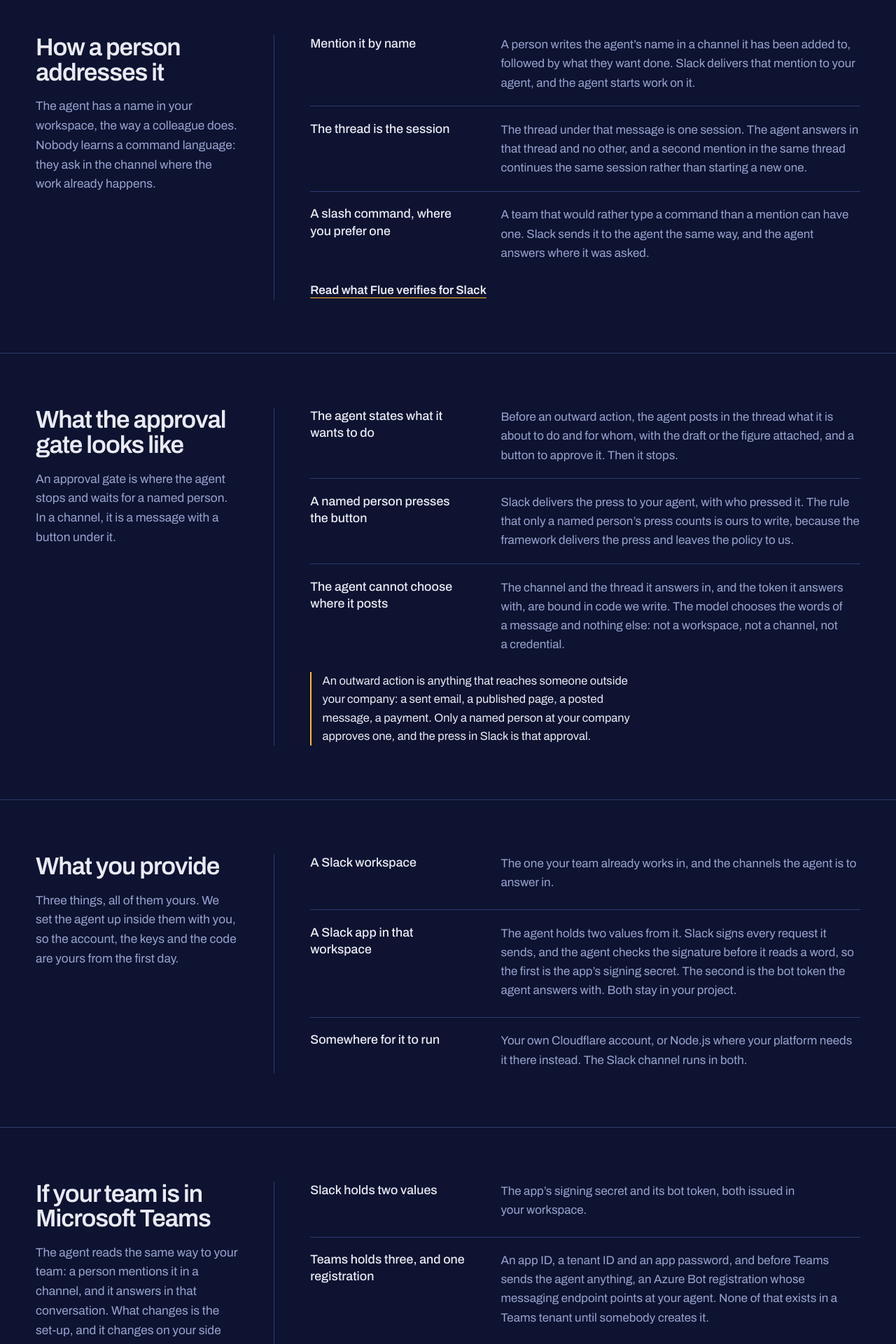
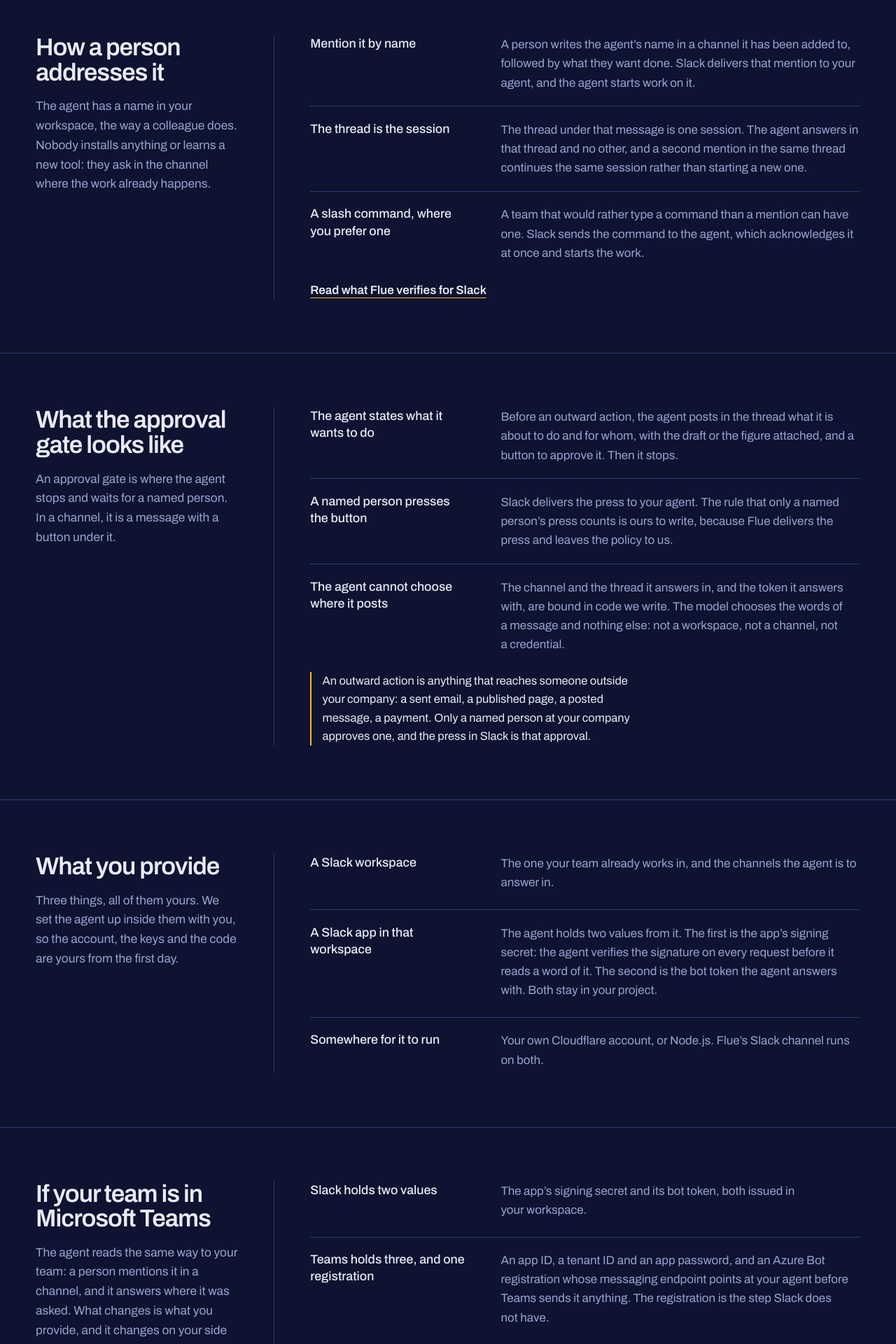
Before and after one commit to kastproductions/kastproductions, a Next.js app: page /slack in a window 1280 px wide. Shown: the part 540-2460 px from the top of the page at 70% size. Built offline with nearby package versions, Linux system fonts and the light colour scheme.

Commit message:
Answer the two-axis review of the Slack page (ticket 16)

```diff
--- a/src/app/content.ts
+++ b/src/app/content.ts
@@ -1025,6 +1025,10 @@ export const slackPage: PageRecord = {
   date: "2026-09-21",
 };
 
+/* The mail subject every call to action on the Slack page carries, which is
+ * how the analytics event names the door a reader came through. */
+export const slackSubject = "Agent in Slack";
+
 /* The pages we write by hand, as against the product pages the catalogue
  * makes. */
 export const writtenPages: PageRecord[] = [
--- a/src/app/slack/page.tsx
+++ b/src/app/slack/page.tsx
@@ -1,6 +1,6 @@
 import Link from "next/link";
 import { SiteFooter, SiteHeader } from "@/components/site-chrome";
-import { callHref, channels, customPage, mailtoFor, slackPage } from "../content";
+import { callHref, channels, customPage, mailtoFor, slackPage, slackSubject } from "../content";
 import { pageMetadata } from "../head-directives";
 import { graphHtml, pageNodes } from "../structured-data";
 
@@ -22,7 +22,7 @@ const teamsDoc = "https://flueframework.com/docs/ecosystem/channels/teams/";
 
 /* Every call to action on the page carries the channel as its subject, so a
  * click is counted under the door a reader came in through. */
-const brief = mailtoFor("Agent in Slack");
+const brief = mailtoFor(slackSubject);
 
 export default function Slack() {
   return (
@@ -56,8 +56,8 @@ export default function Slack() {
               <h2 id="address-title">How a person addresses it</h2>
               <p>
                 The agent has a name in your workspace, the way a colleague
-                does. Nobody learns a command language: they ask in the channel
-                where the work already happens.
+                does. Nobody installs anything or learns a new tool: they ask
+                in the channel where the work already happens.
               </p>
             </div>
             <div className="unit__body">
@@ -89,8 +89,8 @@ export default function Slack() {
                     <span className="row__label">A slash command, where you prefer one</span>
                     <p>
                       A team that would rather type a command than a mention
-                      can have one. Slack sends it to the agent the same way,
-                      and the agent answers where it was asked.
+                      can have one. Slack sends the command to the agent, which
+                      acknowledges it at once and starts the work.
                     </p>
                   </div>
                 </li>
@@ -128,10 +128,10 @@ export default function Slack() {
                   <div className="row row--stack">
                     <span className="row__label">A named person presses the button</span>
                     <p>
-                      Slack delivers the press to your agent, with who pressed
-                      it. The rule that only a named person&rsquo;s press counts
-                      is ours to write, because the framework delivers the
-                      press and leaves the policy to us.
+                      Slack delivers the press to your agent. The rule that only
+                      a named person&rsquo;s press counts is ours to write,
+                      because Flue delivers the press and leaves the policy to
+                      us.
                     </p>
                   </div>
                 </li>
@@ -182,10 +182,10 @@ export default function Slack() {
                   <div className="row">
                     <span className="row__label">A Slack app in that workspace</span>
                     <p>
-                      The agent holds two values from it. Slack signs every
-                      request it sends, and the agent checks the signature
-                      before it reads a word, so the first is the app&rsquo;s
-                      signing secret. The second is the bot token the agent
+                      The agent holds two values from it. The first is the
+                      app&rsquo;s signing secret: the agent verifies the
+                      signature on every request before it reads a word of it.
+                      The second is the bot token the agent
                       answers with. Both stay in your project.
                     </p>
                   </div>
@@ -194,9 +194,8 @@ export default function Slack() {
                   <div className="row">
                     <span className="row__label">Somewhere for it to run</span>
                     <p>
-                      Your own Cloudflare account, or Node.js where your
-                      platform needs it there instead. The Slack channel runs
-                      in both.
+                      Your own Cloudflare account, or Node.js. Flue&rsquo;s
+                      Slack channel runs on both.
                     </p>
                   </div>
                 </li>
@@ -211,8 +210,8 @@ export default function Slack() {
               <h2 id="teams-title">If your team is in Microsoft Teams</h2>
               <p>
                 The agent reads the same way to your team: a person mentions it
-                in a channel, and it answers in that conversation. What changes
-                is the set-up, and it changes on your side of it.
+                in a channel, and it answers where it was asked. What changes
+                is what you provide, and it changes on your side of it.
               </p>
             </div>
             <div className="unit__body">
@@ -230,10 +229,10 @@ export default function Slack() {
                   <div className="row">
                     <span className="row__label">Teams holds three, and one registration</span>
                     <p>
-                      An app ID, a tenant ID and an app password, and before
-                      Teams sends the agent anything, an Azure Bot registration
-                      whose messaging endpoint points at your agent. None of
-                      that exists in a Teams tenant until somebody creates it.
+                      An app ID, a tenant ID and an app password, and an Azure
+                      Bot registration whose messaging endpoint points at your
+                      agent before Teams sends it anything. The registration is
+                      the step Slack does not have.
                     </p>
                   </div>
                 </li>
@@ -246,15 +245,13 @@ export default function Slack() {
           </div>
         </section>
 
-        <section className="band band--panel" id="pricing" aria-labelledby="slack-price-title">
+        <section className="band band--panel" id="cost" aria-labelledby="slack-cost-title">
           <div className="wrap unit">
             <div className="unit__head">
-              <h2 id="slack-price-title">What it costs</h2>
+              <h2 id="slack-cost-title">What it costs</h2>
               <p>
                 An agent in Slack is shaped around the work your team asks it
-                for, so it is custom work and the custom door prices it: a
-                floor to build, a monthly price to operate, and one fixed price
-                once we have read your workflow.
+                for, so it is custom work, and the custom door prices it.
               </p>
             </div>
             <div className="unit__body">
```
Also changed, not shown: .scratch/search-visibility/issues/16-slack-page.md.
